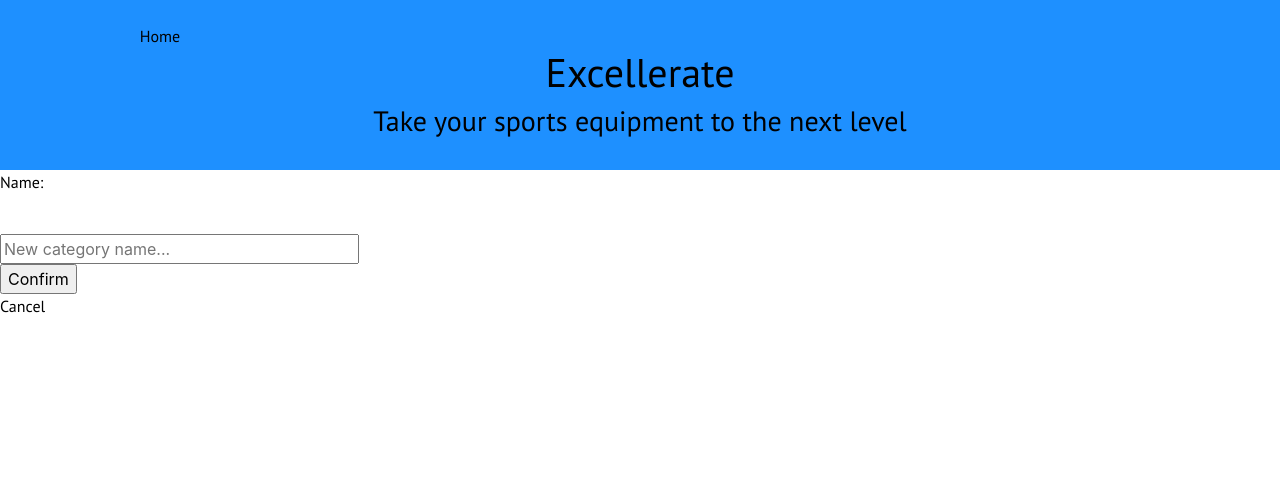
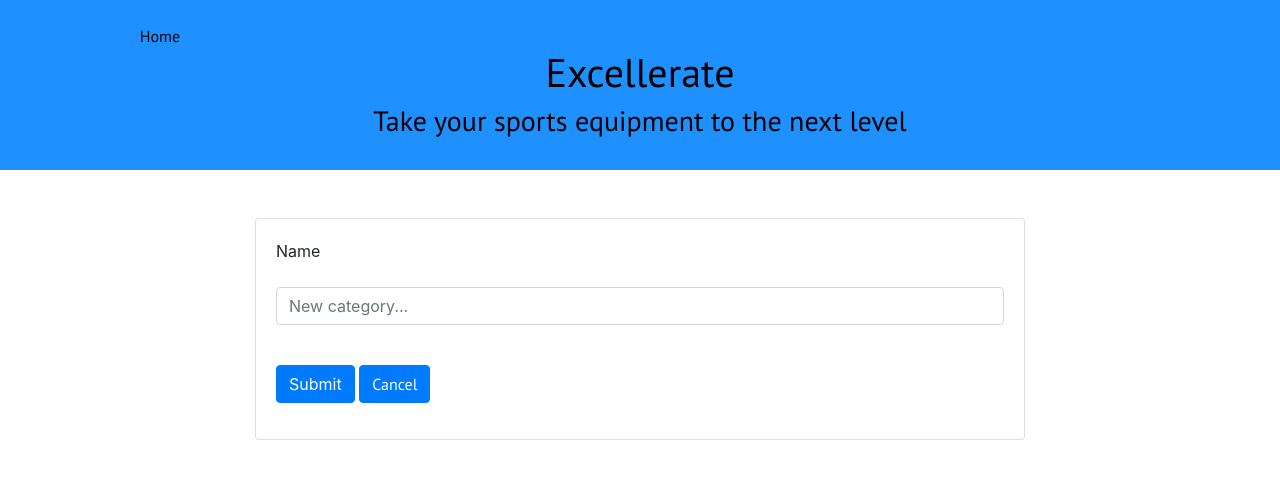
Before and after one commit to agodwinp/item-catalog, a Flask app: page /catalog/new in a window 1280 px wide. Shown: the top 479 px of the page. Run offline with Flask 2, Linux system fonts and the light colour scheme; the visitor is signed in with stand-in values (Sample User, id 1); some libraries are stand-ins or nearby versions.

Commit message:
feat: add new category form

```diff
--- a/static/css/styles.css
+++ b/static/css/styles.css
@@ -34,8 +34,6 @@ a:hover {
 
 /* Card columns */
 
-
-
 @media (min-width: 34em) {
     .card-columns {
         -webkit-column-count: 1;
@@ -67,3 +65,13 @@ a:hover {
         column-count: 4;
     }
 }
+
+/* Form  alignment */
+
+.addForm .form-group.text-left {
+    text-align: left;
+}
+
+div.form-group {
+    text-align: left;
+}
--- a/templates/newCategory.html
+++ b/templates/newCategory.html
@@ -2,14 +2,29 @@
 {% block content %}
 {% include "header.html" %}
 
-    <form action = "{{url_for('newCategory')}}" method='post'>
-        <p>Name: </p>
-        </br>
-        <input type='text' size=30 name='name' placeholder='New category name...'>
-        </br>
-        <input type='submit' value='Confirm'>
-        </br>
-        <a href="{{url_for('showCatalog')}}"> Cancel </a>
-    </form>
+    </br></br>
+    <div class="container" style="width: 50rem;">
+        <div class="card">
+            <div class="card-body">
+                <form class="addForm" action="{{url_for('newCategory')}}" method='post'>
+                    <div class="form-group">
+                        <label for="exampleFormControlInput1">Name</label>
+                    </div>
+                    <div class="form-group">
+                        <input type="text" size=30 name='name' class="form-control" id="exampleFormControlInput1" placeholder="New category...">
+                    </div>
+                    </br>
+                    <div class="container">
+                        <div class="row">
+                            <div class="form-group">
+                                <button type="submit" class="btn btn-primary">Submit</button>
+                                <a href="{{url_for('showCatalog')}}" class="btn btn-primary">Cancel</a>
+                            </div>
+                        </div>
+                    </div>
+                </form>
+            </div>
+        </div>
+    </div>
 
 {% endblock %}
--- a/templates/showItems.html
+++ b/templates/showItems.html
@@ -12,11 +12,11 @@
         {% endwith %}
     </div>
     <!-- Add item button -->
-    </br>
+    </br></br>
     <div class="container">
         <a href="{{url_for('newItem', category_id=category_id)}}" id="addButton" style="display: none;">Add Item</a>
     </div>
-    </br>
+    </br></br>
     <!-- Show items with Accordian -->
     <div class="container">
         {% if items %}
```
Also changed, not shown: catalog.db.
